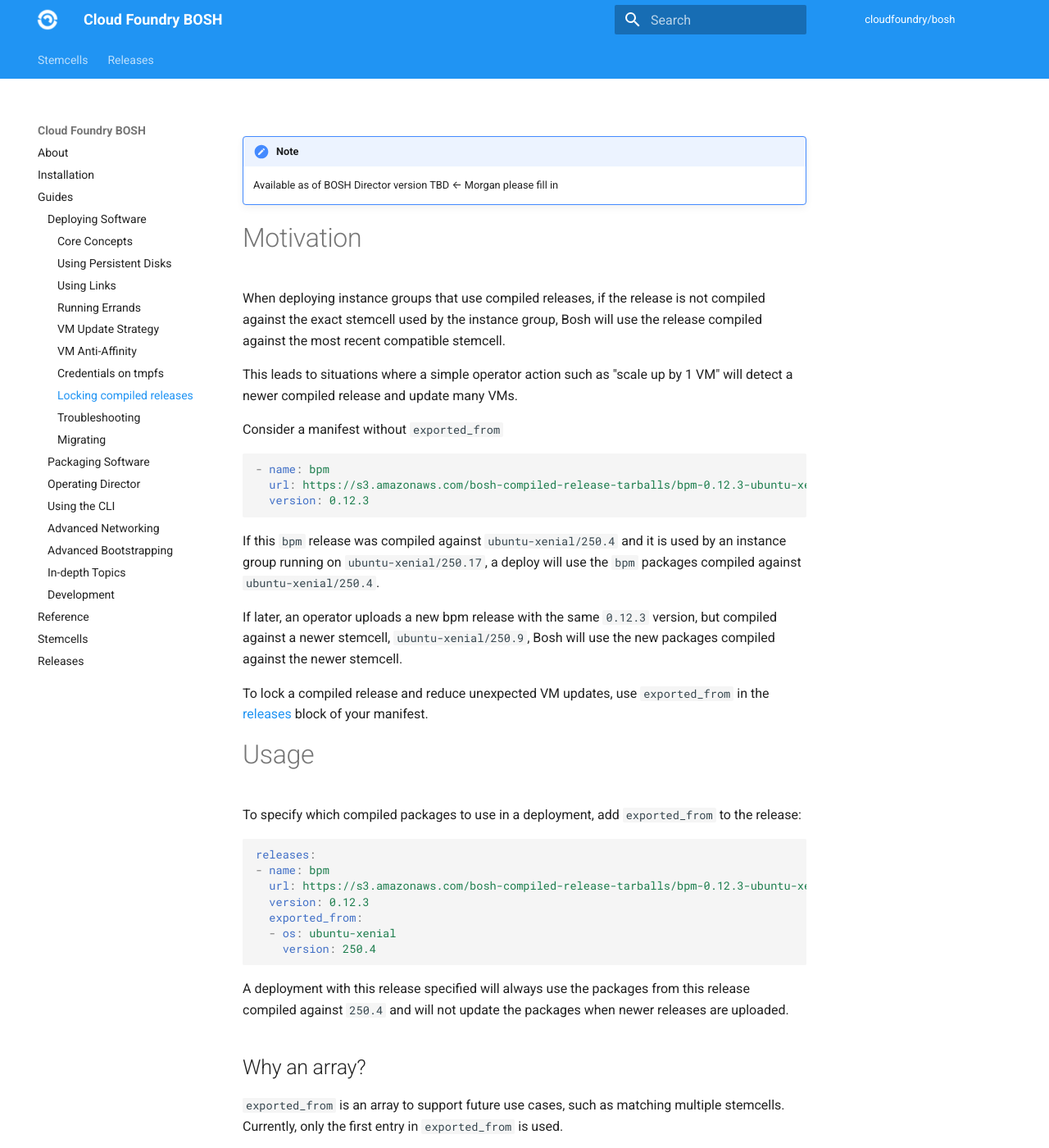
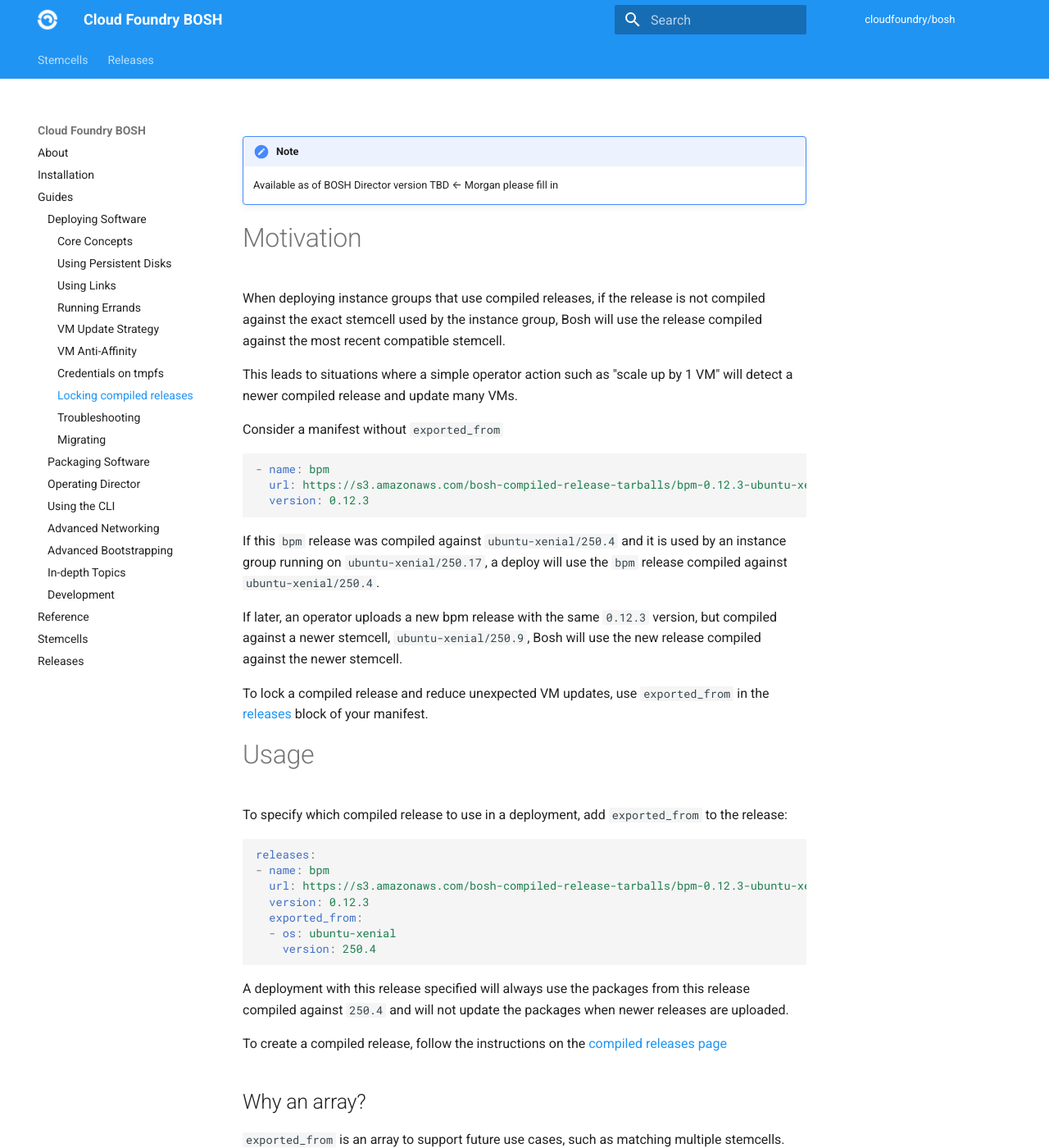
Before and after one commit to cloudfoundry/docs-bosh, an MkDocs documentation site: the page built from content/locking-compiled-releases.md, in a window 1280 px wide and 1400 px high. Shown: the whole window at 82% size. Built offline with MkDocs 1.6.1 and Material for MkDocs 9.7.7, drawn with Linux system fonts in a browser that asks for light colours; old or Windows-style settings are respelled for this version of MkDocs.

Commit message:
Packages => releases && link compiled-releases.md

````diff
--- a/content/locking-compiled-releases.md
+++ b/content/locking-compiled-releases.md
@@ -20,18 +20,18 @@ Consider a manifest without `exported_from`
 
 If this `bpm` release was compiled against `ubuntu-xenial/250.4`
 and it is used by an instance group running on `ubuntu-xenial/250.17`,
-a deploy will use the `bpm` packages compiled against `ubuntu-xenial/250.4`.
+a deploy will use the `bpm` release compiled against `ubuntu-xenial/250.4`.
 
 If later, an operator uploads a new bpm release with the same `0.12.3` version,
 but compiled against a newer stemcell, `ubuntu-xenial/250.9`,
-Bosh will use the new packages compiled against the newer stemcell.
+Bosh will use the new release compiled against the newer stemcell.
 
 To lock a compiled release and reduce unexpected VM updates,
 use `exported_from` in the [releases](deployment-manifest.md#releases) block of your manifest.
 
 # Usage
 
-To specify which compiled packages to use in a deployment, add `exported_from` to the release:
+To specify which compiled release to use in a deployment, add `exported_from` to the release:
 
 ```yml
 releases:
@@ -46,6 +46,8 @@ releases:
 A deployment with this release specified will always use the packages from this release
 compiled against `250.4` and will not update the packages
 when newer releases are uploaded.
+
+To create a compiled release, follow the instructions on the [compiled releases page](compiled-releases/)
 
 ## Why an array?
 
````
